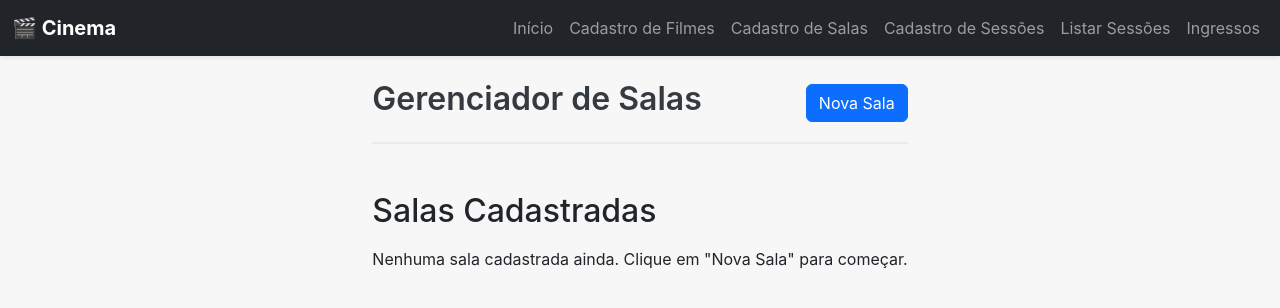
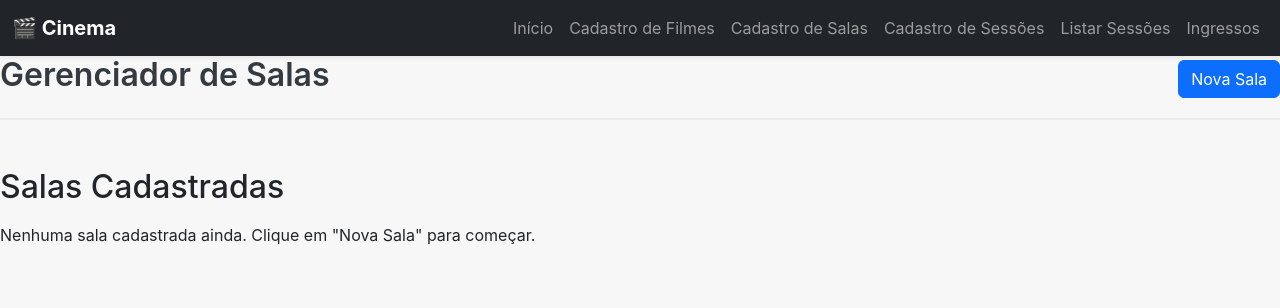
Before and after one commit to Beneguen75/Projeto-cinema, a React (Vite) app in the folder frontend/: page /salas/cadastro in a window 1280 px wide. Shown: the top 308 px of the page. Built offline with nearby package versions, Linux system fonts and the light colour scheme.

Commit message:
Update RoomManagementPage.module.css

```diff
--- a/frontend/src/features/rooms/pages/RoomManagementPage.module.css
+++ b/frontend/src/features/rooms/pages/RoomManagementPage.module.css
@@ -1,4 +1,13 @@
-/* frontend/src/features/rooms/pages/RoomManagementPage.module.css */
+/* Adicione esta classe se ainda não existir, ou adapte-a */
+.pageContainer {
+  padding: 1.5rem; /* Espaçamento interno nas laterais, em cima e embaixo */
+  max-width: 1200px; /* Largura máxima do conteúdo da página */
+  margin-left: auto; /* Centraliza o container se a tela for maior que max-width */
+  margin-right: auto; /* Centraliza o container se a tela for maior que max-width */
+  width: 100%; /* Garante que o container ocupe a largura disponível para o padding funcionar */
+}
+
+/* Seus estilos existentes para o cabeçalho devem permanecer aqui */
 .pageHeader {
   display: flex;
   justify-content: space-between;
@@ -15,12 +24,5 @@
 }
 
 .addButton {
-  /* Estilos para o botão de adicionar, se necessário */
+  /* Estilos para o botão "Nova Sala", se houver */
 }
-
-.pageWrapper { /* Novo container para a página inteira */
-  padding: 1.5rem; /* Adiciona espaçamento nas laterais e em cima/baixo */
-  max-width: 1200px; /* Define uma largura máxima para o conteúdo */
-  margin-left: auto; /* Centraliza o container na tela */
-  margin-right: auto; /* Centraliza o container na tela */
-}
```
